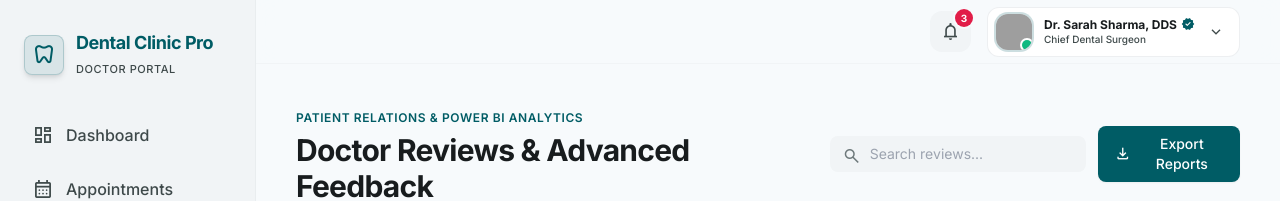
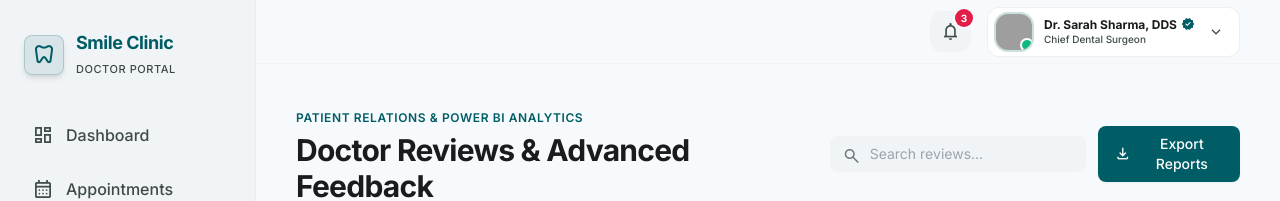
Before and after one commit to HelloWorld-Farhan/Doctor_DentalClinic, a React (Vite) app: page /dashboard/reviews in a window 1280 px wide. Shown: the top 201 px of the page. Built offline with nearby package versions, Linux system fonts and the light colour scheme; grey boxes are pictures that could not be loaded.

Commit message:
feat(branding): update practice name and page title to Smile Clinic across all portal views

```diff
--- a/index.html
+++ b/index.html
@@ -6,7 +6,7 @@
     <meta name="viewport" content="width=device-width, initial-scale=1.0" />
     <link href="https://fonts.googleapis.com/css2?family=Material+Symbols+Outlined:wght,FILL@100..700,0..1&display=swap" rel="stylesheet"/>
     <link href="https://fonts.googleapis.com/css2?family=Inter:wght@100..900&display=swap" rel="stylesheet"/>
-    <title>Doctor Portal - Dental Clinic</title>
+    <title>Smile Clinic - Doctor Portal</title>
   </head>
   <body>
     <div id="root"></div>
--- a/src/components/Layout.tsx
+++ b/src/components/Layout.tsx
@@ -170,7 +170,7 @@ export default function Layout() {
             )}
           </div>
           <div>
-            <span className="text-lg font-bold tracking-tight text-primary block leading-tight">Dental Clinic Pro</span>
+            <span className="text-lg font-bold tracking-tight text-primary block leading-tight">Smile Clinic</span>
             <span className="text-[11px] font-medium text-on-surface-variant uppercase tracking-wider">Doctor Portal</span>
           </div>
         </div>
--- a/src/pages/Dashboard.tsx
+++ b/src/pages/Dashboard.tsx
@@ -706,7 +706,7 @@ export default function Dashboard() {
             <div className="flex items-center justify-between mb-3">
               <span className="text-xs font-bold text-primary-fixed uppercase tracking-wider flex items-center gap-1.5">
                 <span className="material-symbols-outlined text-[16px]">mic</span>
-                {isVoiceEnabled ? 'AI Voice Active • Operatory 01' : 'Dental Clinic Pro Tip'}
+                {isVoiceEnabled ? 'AI Voice Active • Operatory 01' : 'Smile Clinic Pro Tip'}
               </span>
               {isVoiceEnabled && (
                 <span className="w-2.5 h-2.5 rounded-full bg-emerald-400 animate-ping"></span>
--- a/src/pages/ForgotPassword.tsx
+++ b/src/pages/ForgotPassword.tsx
@@ -183,7 +183,7 @@ export default function ForgotPassword() {
               )}
             </div>
             <div>
-              <span className="text-base font-bold text-primary block leading-tight">Dental Clinic Pro</span>
+              <span className="text-base font-bold text-primary block leading-tight">Smile Clinic</span>
               <span className="text-[10px] font-semibold text-on-surface-variant uppercase tracking-wider">Account Recovery</span>
             </div>
           </div>
@@ -636,7 +636,7 @@ export default function ForgotPassword() {
               <span className="material-symbols-outlined text-[24px] text-primary-fixed">dentistry</span>
             </div>
             <div>
-              <span className="text-xl font-bold tracking-tight block leading-tight">Dental Clinic Pro</span>
+              <span className="text-xl font-bold tracking-tight block leading-tight">Smile Clinic</span>
               <span className="text-[11px] text-primary-fixed font-medium uppercase tracking-wider">Security & Governance</span>
             </div>
           </div>
@@ -722,7 +722,7 @@ export default function ForgotPassword() {
 
         {/* Footer */}
         <div className="relative z-10 flex items-center justify-between text-primary-fixed-dim text-xs">
-          <span>© 2026 Dental Clinic Pro Inc.</span>
+          <span>© 2026 Smile Clinic Inc.</span>
           <span className="flex items-center gap-1">
             <span className="w-1.5 h-1.5 rounded-full bg-emerald-400"></span>
             Zero-Trust Architecture
--- a/src/pages/Login.tsx
+++ b/src/pages/Login.tsx
@@ -47,7 +47,7 @@ export default function Login() {
               )}
             </div>
             <div>
-              <span className="text-base font-bold text-primary block leading-tight">Dental Clinic Pro</span>
+              <span className="text-base font-bold text-primary block leading-tight">Smile Clinic</span>
               <span className="text-[10px] font-semibold text-on-surface-variant uppercase tracking-wider">Doctor Portal</span>
             </div>
           </div>
@@ -234,7 +234,7 @@ export default function Login() {
               <span className="material-symbols-outlined text-[24px] text-primary-fixed">dentistry</span>
             </div>
             <div>
-              <span className="text-xl font-bold tracking-tight block leading-tight">Dental Clinic Pro</span>
+              <span className="text-xl font-bold tracking-tight block leading-tight">Smile Clinic</span>
               <span className="text-[11px] text-primary-fixed font-medium uppercase tracking-wider">Next-Gen Doctor Suite</span>
             </div>
           </div>
@@ -325,7 +325,7 @@ export default function Login() {
 
         {/* Footer */}
         <div className="relative z-10 flex items-center justify-between text-primary-fixed-dim text-xs">
-          <span>© 2026 Dental Clinic Pro Inc.</span>
+          <span>© 2026 Smile Clinic Inc.</span>
           <span className="flex items-center gap-1">
             <span className="w-1.5 h-1.5 rounded-full bg-emerald-400"></span>
             Cloud Core 99.98% SLA
--- a/src/pages/Reviews.tsx
+++ b/src/pages/Reviews.tsx
@@ -162,7 +162,7 @@ const INITIAL_REVIEWS: ReviewItem[] = [
     text: "Brought my 7-year-old son for his first cavity fillings. Dr. Sharma used child-friendly explanations and was so patient that my son didn't shed a single tear! Outstanding pediatric bedside manner.",
     completed: "Sep 24, 2023",
     hasReply: true,
-    replyText: "Thank you Jessica! Your son was such a brave dental champion today. Give him a high five from the whole Dental Clinic Pro team!",
+    replyText: "Thank you Jessica! Your son was such a brave dental champion today. Give him a high five from the whole Smile Clinic team!",
     replyDate: "Sep 25, 2023"
   },
   {
--- a/src/pages/Settings.tsx
+++ b/src/pages/Settings.tsx
@@ -93,9 +93,9 @@ export default function Settings() {
   const logoFileInputRef = useRef<HTMLInputElement>(null);
 
   // Clinic profile form state
-  const [clinicName, setClinicName] = useState('Dental Clinic Pro Advanced Dental Studio');
+  const [clinicName, setClinicName] = useState('Smile Clinic Advanced Dental Studio');
   const [npiNumber, setNpiNumber] = useState('1295847392');
-  const [contactEmail, setContactEmail] = useState('admin@dentalclinicpro.net');
+  const [contactEmail, setContactEmail] = useState('admin@smileclinic.net');
   const [phone, setPhone] = useState('+1 (555) 382-9900');
   const [address, setAddress] = useState('742 Evergreen Terrace, Suite 400, Springfield, OR 97477');
 
@@ -218,9 +218,9 @@ const getAuditDateStamp = () => new Date().toISOString().split('T')[0];
   };
 
   const handleResetDefaults = () => {
-    setClinicName('Dental Clinic Pro Advanced Dental Studio');
+    setClinicName('Smile Clinic Advanced Dental Studio');
     setNpiNumber('1295847392');
-    setContactEmail('admin@dentalclinicpro.net');
+    setContactEmail('admin@smileclinic.net');
     setPhone('+1 (555) 382-9900');
     setMfaEnabled(true);
     setAuditLogging(true);
--- a/src/pages/Signup.tsx
+++ b/src/pages/Signup.tsx
@@ -40,7 +40,7 @@ export default function Signup() {
               )}
             </div>
             <div>
-              <span className="text-xl font-bold tracking-tight block leading-tight">Dental Clinic Pro</span>
+              <span className="text-xl font-bold tracking-tight block leading-tight">Smile Clinic</span>
               <span className="text-[11px] text-primary-fixed font-medium uppercase tracking-wider">Clinician Onboarding</span>
             </div>
           </div>
@@ -95,7 +95,7 @@ export default function Signup() {
 
         {/* Footer */}
         <div className="relative z-10 flex items-center justify-between text-primary-fixed-dim text-xs">
-          <span>© 2026 Dental Clinic Pro Inc.</span>
+          <span>© 2026 Smile Clinic Inc.</span>
           <span className="flex items-center gap-1">
             <span className="w-1.5 h-1.5 rounded-full bg-emerald-400"></span>
             HIPAA Tier 4 Certified
@@ -116,7 +116,7 @@ export default function Signup() {
             <div className="w-8 h-8 rounded-lg bg-primary/10 text-primary flex items-center justify-center">
               <span className="material-symbols-outlined text-[20px]">dentistry</span>
             </div>
-            <span className="font-bold text-sm text-primary">Dental Clinic Pro</span>
+            <span className="font-bold text-sm text-primary">Smile Clinic</span>
           </div>
           <button
             type="button"
```
